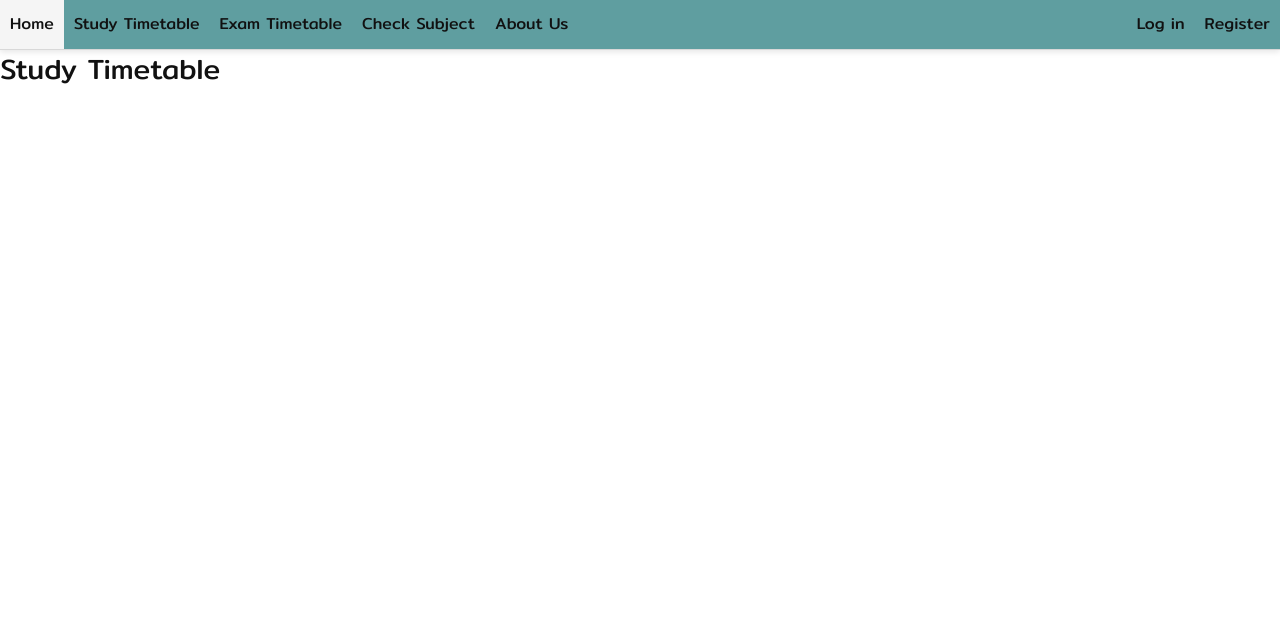
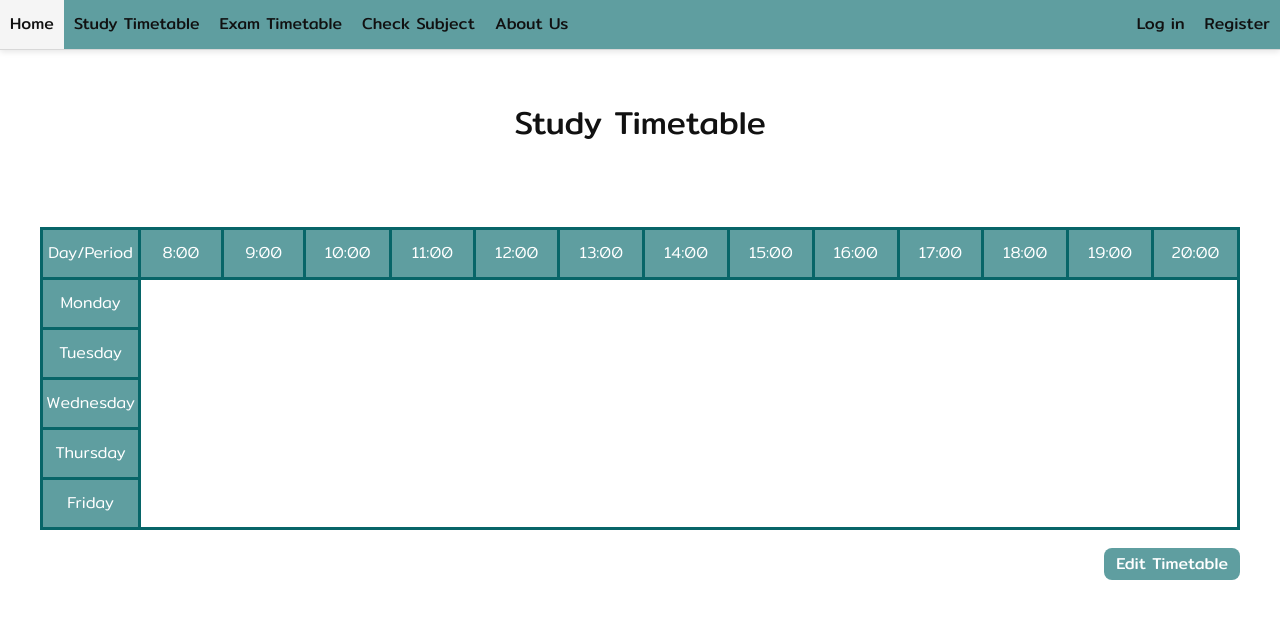
Before and after one commit to Pattanachai-S/SoftDev2_G4_Project, a Django app: page /help/studytimetable in a window 1280 px wide. Shown: the top 619 px of the page. Run offline with Django 4.2, Linux system fonts and the light colour scheme.

Commit message:
update UI

```diff
--- a/mysite/generalApp/static/generalApp/main.css
+++ b/mysite/generalApp/static/generalApp/main.css
@@ -102,6 +102,20 @@ a {
     margin-bottom: 24px;
 }
 
+.button-link {
+    text-decoration: none;
+    font-weight: 400;
+}
+
+.cardd {
+    box-shadow: 0 4px 8px 0 rgba(0, 0, 0, 0.2);
+    margin: 8px;
+}
+
+.cardd:hover {
+    background-color: cadetblue;
+}
+
 /*site header*/
 .site-header {
     background-color: cadetblue;
@@ -189,9 +203,9 @@ a {
     text-align: center;
 }
 
-.column-4 {
+.column-2 {
     float: left;
-    width: 25%;
+    width: 50%;
     margin-bottom: 16px;
     padding: 0 8px;
 }
@@ -258,3 +272,26 @@ textarea {
 textarea {
     height: auto;
 }
+
+.header-section {
+    padding: 50px;
+    text-align: center;
+}
+
+/*study timetable*/
+table, th, td {
+    border: 3px solid black;
+    border-collapse: collapse;
+    border-color: rgb(7, 101, 104);
+}
+
+td {
+    text-align: center;
+    height: 50px;
+    width: 100px;
+}
+
+.text-table {
+    background-color: cadetblue;
+    color: white;
+}
--- a/mysite/helpApp/templates/helpApp/examtimetable.html
+++ b/mysite/helpApp/templates/helpApp/examtimetable.html
@@ -4,8 +4,8 @@
 
 {% block content %}
 
-<div>
-    <h2>Exam Timetable</h2>
+<div class="header-section">
+    <h1>Exam Timetable</h1>
 </div>
 
 {% endblock %}
--- a/mysite/helpApp/templates/helpApp/studytimetable.html
+++ b/mysite/helpApp/templates/helpApp/studytimetable.html
@@ -4,8 +4,59 @@
 
 {% block content %}
 
-<div>
-    <h2>Study Timetable</h2>
+<div class="header-section">
+    <h1>Study Timetable</h1>
+</div>
+
+<div class="content-section">
+    <div class="content-container">
+
+        <table>
+            <tr>
+                <td class="text-table">Day/Period</td>
+                <td class="text-table">8:00</td>
+                <td class="text-table">9:00</td>
+                <td class="text-table">10:00</td>
+                <td class="text-table">11:00</td>
+                <td class="text-table">12:00</td>
+                <td class="text-table">13:00</td>
+                <td class="text-table">14:00</td>
+                <td class="text-table">15:00</td>
+                <td class="text-table">16:00</td>
+                <td class="text-table">17:00</td>
+                <td class="text-table">18:00</td>
+                <td class="text-table">19:00</td>
+                <td class="text-table">20:00</td>
+            </tr>
+
+            <tr>
+                <td class="text-table">Monday</td>
+            </tr>
+
+            <tr>
+                <td class="text-table">Tuesday</td>
+            </tr>
+
+            <tr>
+                <td class="text-table">Wednesday</td>
+            </tr>
+
+            <tr>
+                <td class="text-table">Thursday</td>
+            </tr>
+
+            <tr>
+                <td class="text-table">Friday</td>
+            </tr>
+
+        </table>
+
+        <br>
+
+        <a class="button" href="{% url 'table' %}" style="float: right;">Edit Timetable</a>
+
+    </div>
+
 </div>
 
 {% endblock %}
--- a/mysite/helpApp/urls.py
+++ b/mysite/helpApp/urls.py
@@ -5,5 +5,6 @@ urlpatterns = [
     path('studytimetable', views.studyTimetable, name='study'),
     path('examtimetable', views.examTimetable, name='exam'),
     path('checksubject', views.checkSubject, name='check'),
-
+    path('settingtimetable', views.settingtable, name='table'),
+    path('<int:subject_ID>/setting/', views.subjectsetting, name='subjectsetting'),
 ]
--- a/mysite/helpApp/views.py
+++ b/mysite/helpApp/views.py
@@ -1,5 +1,6 @@
-from django.http.response import HttpResponse
-from django.shortcuts import render
+from django.shortcuts import render,get_object_or_404
+from .models import Section, Subject
+from django.db.models import Q
 
 def studyTimetable(request):
     return render(request, 'helpApp/studytimetable.html')
@@ -8,4 +9,27 @@ def examTimetable(request):
     return render(request, 'helpApp/examtimetable.html')
 
 def checkSubject(request):
-    return render(request, 'helpApp/checksubject.html')
+    if 'q' in request.GET:
+        q = request.GET.get('q')
+        #subject = Subject.objects.filter(subject_ID__icontains=q)
+        multi_q = Q(Q(subject_ID__icontains=q) | Q(name__icontains=q))
+        subject = Subject.objects.filter(multi_q)
+    else:
+        subject = Subject.objects.all()
+    context = {'subject':subject}
+    return render(request, 'helpApp/checksubject.html', context)
+
+def settingtable(request):
+    if 'q' in request.GET:
+        q = request.GET.get('q')
+        #subject = Subject.objects.filter(subject_ID__icontains=q)
+        multi_q = Q(Q(subject_ID__icontains=q) | Q(name__icontains=q))
+        subject = Subject.objects.filter(multi_q)
+    else:
+        subject = Subject.objects.all()
+    context = {'subject':subject}
+    return render(request, 'helpApp/settingtable.html', context)
+
+def subjectsetting(request, subject_ID):
+    subject = get_object_or_404(Subject, pk=subject_ID)
+    return render(request, 'helpApp/selectsubject.html', {'subject':subject})
```
Also changed, not shown: mysite/generalApp/templates/generalApp/aboutus.html (+4 -4 lines), mysite/helpApp/templates/helpApp/checksubject.html (+25 -2 lines), mysite/helpApp/templates/helpApp/selectsubject.html (added, +9 -0 lines), mysite/helpApp/templates/helpApp/settingtable.html (added, +34 -0 lines), mysite/db.sqlite3.
